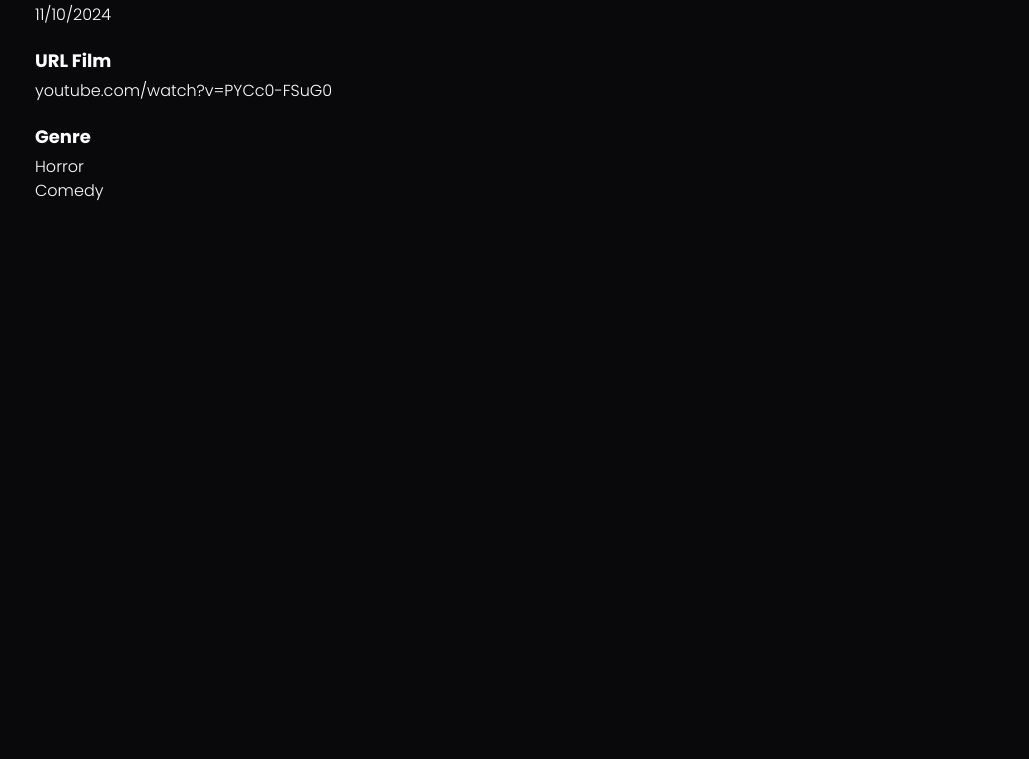
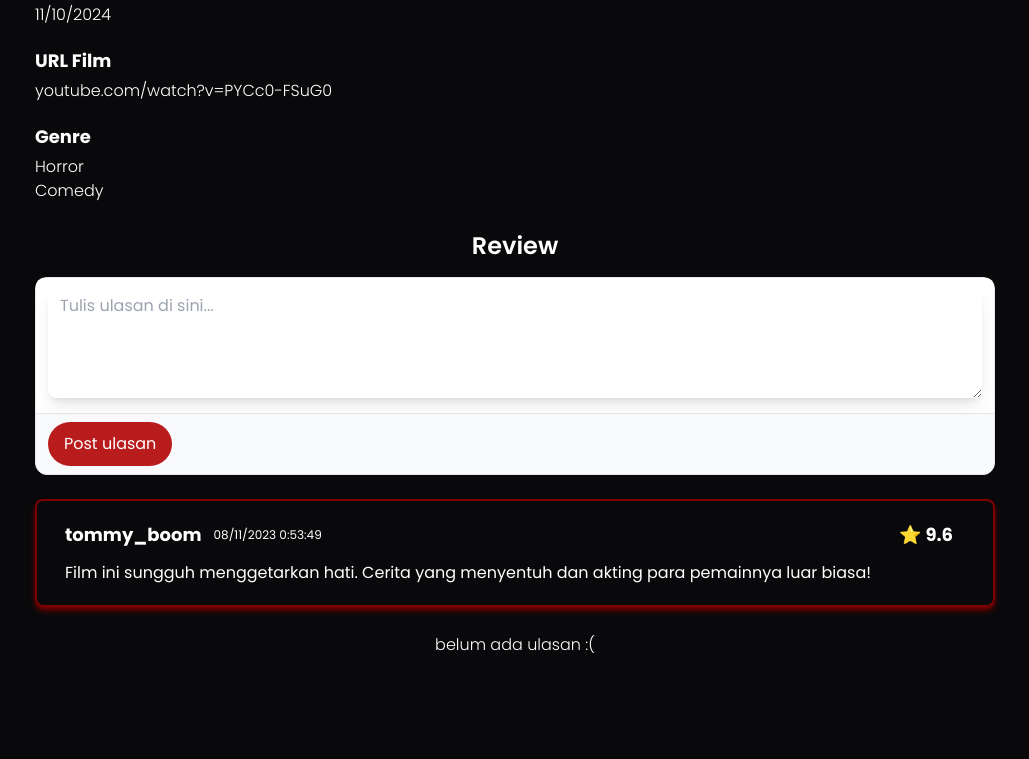
Before and after one commit to Frmeta/pacilflix-deploy, a Django app: page /film/ in a window 1280 px wide. Shown: the part 598-1357 px from the top of the page, without its empty margins (125-1154 px from the left). Before the commit the page ends 799 px from the top, so only its background shows below. Run offline with Django 5.2, Linux system fonts and the light colour scheme; some libraries are stand-ins or nearby versions.

Commit message:
bagian ulasan

```diff
--- a/main/templates/hal_episode.html
+++ b/main/templates/hal_episode.html
@@ -1,7 +1,7 @@
 {% extends 'base.html' %}
 
 {% block content %}
-<div class="flex items-center justify-center ">
+<div class="flex items-center justify-center pb-24">
     <div class="text-white rounded-xl w-3/4 m-2">
         <p class="flex justify-center text-4xl mt-7 mb-2 w-full text-white font-bold leading-tight text-center">Godzilla x Kong: The New Empire</p>
         <p class="flex justify-center text-2xl mb-5 w-full text-white leading-tight text-center">Introduction</p>
--- a/main/templates/hal_film.html
+++ b/main/templates/hal_film.html
@@ -1,7 +1,7 @@
 {% extends 'base.html' %}
 
 {% block content %}
-<div class="flex items-center justify-center ">
+<div class="flex items-center justify-center pb-24">
     <div class="text-white rounded-xl w-3/4 m-2">
         <p class="flex justify-center text-4xl mt-7 mb-3 w-full text-white font-bold leading-tight text-center">Godzilla x Kong: The New Empire</p>
         <div class="flex flex-wrap justify-center w-full">
@@ -48,6 +48,38 @@
                 <p class="font-extralight">Bela Tarr</p>
             </div>
         </div>
+
+        <p class="flex justify-center text-2xl mt-7 mb-4 w-full text-white font-semibold leading-tight text-center">Review</p>
+
+        <form>
+            <div class="w-full mb-4 border border-gray-200 rounded-xl bg-gray-50 dark:bg-gray-700 dark:border-gray-600">
+                <div class="px-3 py-2 bg-white rounded-t-lg dark:bg-gray-800">
+                    <textarea id="comment" rows="4" class="shadow-lg rounded-lg px-3 py-2 w-full px-0 text-normal text-gray-900 bg-white" placeholder="Tulis ulasan di sini..." required ></textarea>
+                </div>
+                <div class="flex items-center justify-between px-3 py-2 border-t dark:border-gray-600">
+                    <button type="submit" class="inline-flex items-center py-2.5 px-4 text-medium font-normal text-center text-white bg-[#b91c1c] font-bold rounded-full transition-all hover:bg-[#7f1d1d]">
+                        Post ulasan
+                    </button>
+                </div>
+            </div>
+        </form>
+
+        <div class="container flex-col mt-6 p-5 px-7 border-2 border-[#7e0000] shadow-md shadow-[#7e0000] rounded-lg text-white h-fit">
+            <div class="header flex w-full justify-between">
+              <div class="flex justify-start items-center">
+                <p class="mr-3 font-bold text-lg">tommy_boom</p>
+                <p class="text-xs">08/11/2023 0:53:49</p>
+                </div>
+                <div class="flex justify-end">
+                    <p class="mr-3 font-bold text-lg text-end">⭐ 9.6</p>
+                </div>
+            </div>
+            <div class="mt-3">
+              <p>Film ini sungguh menggetarkan hati. Cerita yang menyentuh dan akting para pemainnya luar biasa!</p>
+            </div>
+        </div>
+
+        <p class="flex justify-center mt-7 w-full text-white font-extralight leading-tight text-center">belum ada ulasan :(</p>
     </div>
 </div>
 {% endblock content %}
```
Also changed, not shown: main/templates/hal_series.html (+33 -1 lines).
